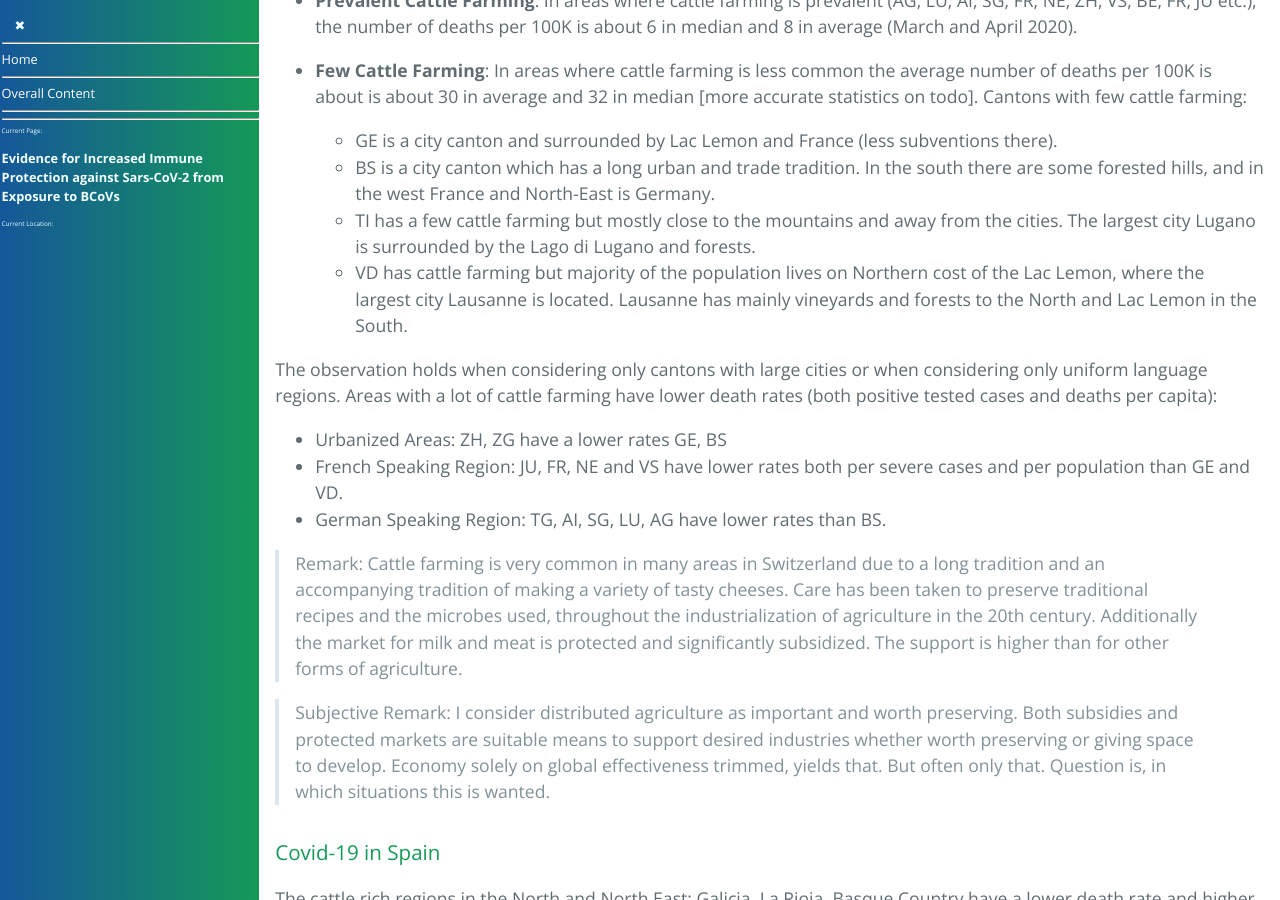
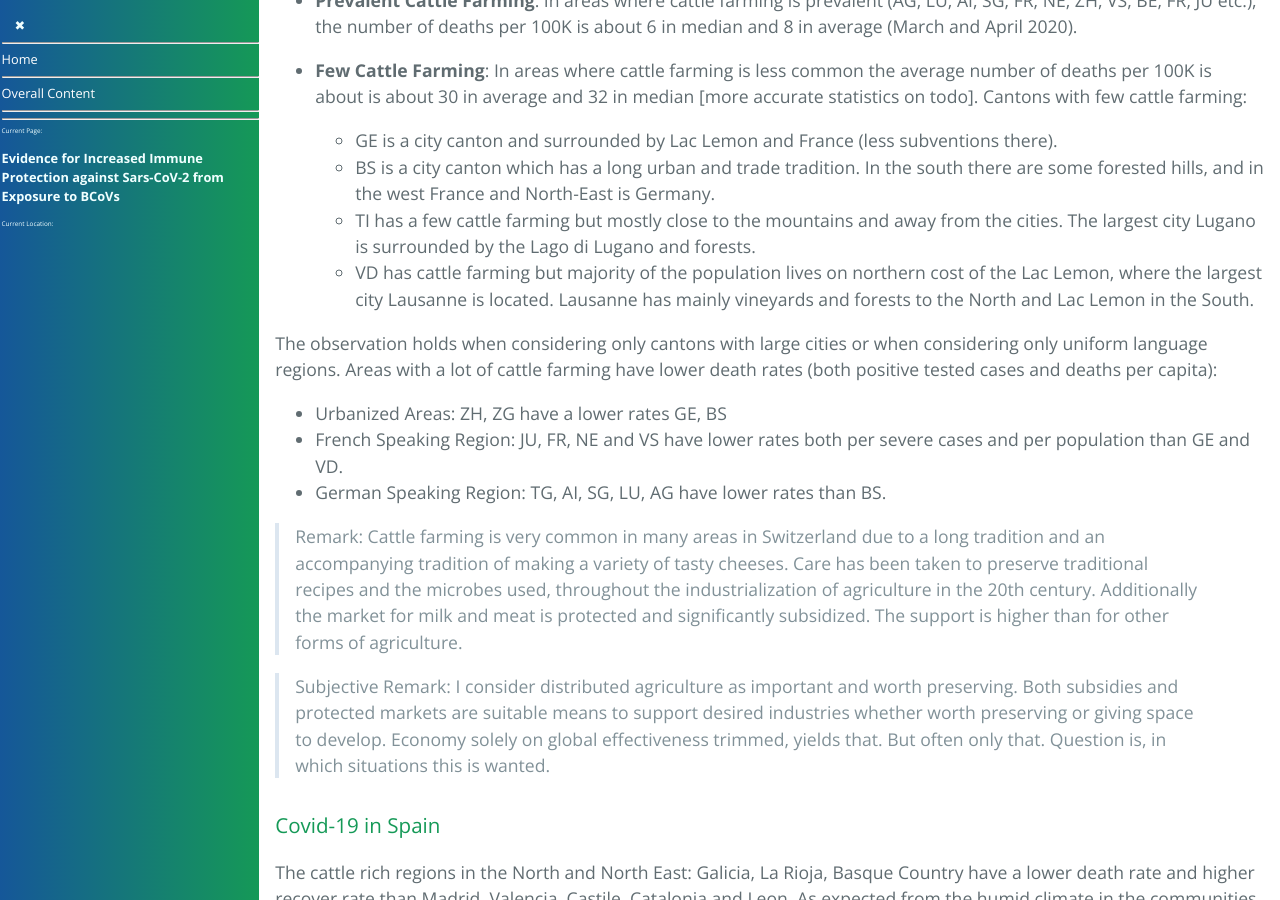
Before and after one commit to forestgrape/coronavirus, a Jekyll site: the page built from 5_epidemiological/covid_and_bovine_farming.md, in a window 1280 px wide and 900 px high, scrolled down 2781 px. Built offline with Jekyll 4.4.1, drawn with Linux system fonts in a browser that asks for light colours; our own code applies the rules of GitHub Pages for plain Markdown files.

Commit message:
spelling

```diff
--- a/5_epidemiological/covid_and_bovine_farming.md
+++ b/5_epidemiological/covid_and_bovine_farming.md
@@ -78,7 +78,7 @@ Incidence rates of both cases and deaths varies a lot between the different regi
   - GE is a city canton and surrounded by Lac Lemon and France (less subventions there).
   - BS is a city canton which has a long urban and trade tradition. In the south there are some forested hills, and in the west France and North-East is Germany.
   - TI has a few cattle farming but mostly close to the mountains and away from the cities. The largest city Lugano is surrounded by the Lago di Lugano and forests.
-  - VD has cattle farming but majority of the population lives on Northern cost of the Lac Lemon, where the largest city Lausanne is located. Lausanne  has mainly vineyards and forests to the North and Lac Lemon in the South.
+  - VD has cattle farming but majority of the population lives on northern cost of the Lac Lemon, where the largest city Lausanne is located. Lausanne  has mainly vineyards and forests to the North and Lac Lemon in the South.
 
 
 The observation holds when considering only cantons with large cities or when considering only uniform language regions. Areas with a lot of cattle farming have lower death rates (both positive tested cases and deaths per capita):
```
